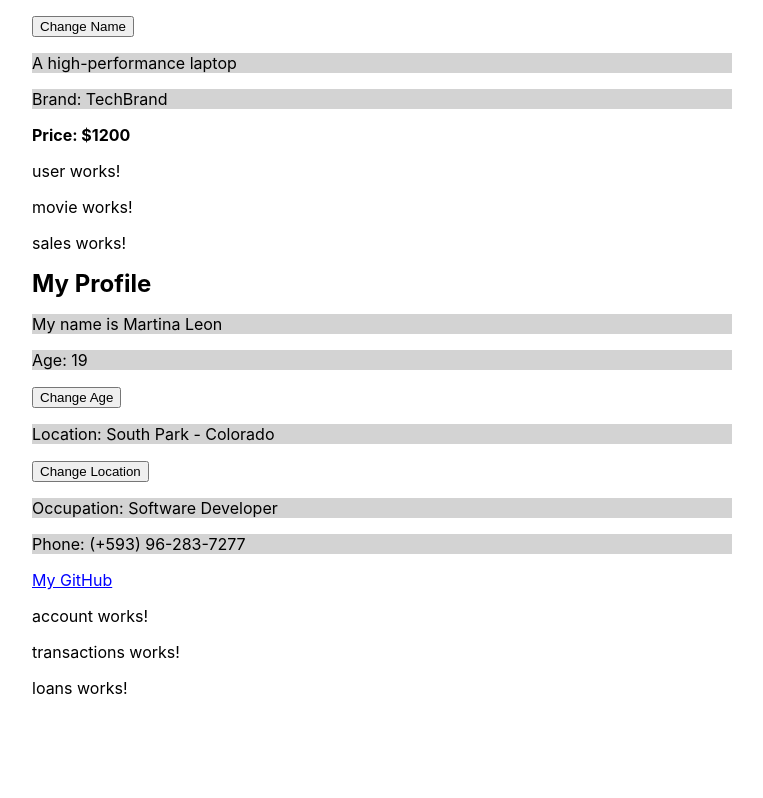
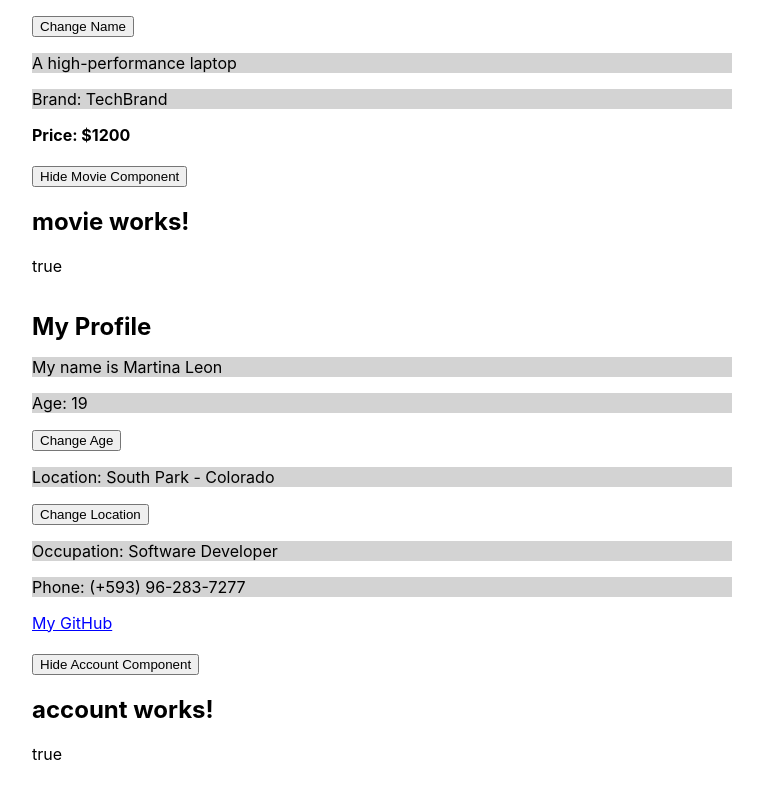
Before and after one commit to Martina350/MODULO-9-ANGULAR, an Angular app in the folder practica-angular/: page / in a window 1280 px wide. Shown: the part 436-1234 px from the top of the page, without its empty margins (258-1021 px from the left). Built offline with nearby package versions, Linux system fonts and the light colour scheme.

Commit message:
General Practice and Hook: ngOnDestroy

```diff
--- a/practica-angular/src/app/account/account.html
+++ b/practica-angular/src/app/account/account.html
@@ -1 +1 @@
-<p>account works!</p>
+<h2>account works!</h2>
--- a/practica-angular/src/app/movie/movie.html
+++ b/practica-angular/src/app/movie/movie.html
@@ -1 +1 @@
-<p>movie works!</p>
+<h2>movie works!</h2>
--- a/practica-angular/src/app/movie/movie.ts
+++ b/practica-angular/src/app/movie/movie.ts
@@ -7,5 +7,10 @@ import { Component } from '@angular/core';
   styleUrl: './movie.css',
 })
 export class Movie {
-
+  ngOnInit() {
+    console.log('Movie component initialized');
+  }
+  ngOnDestroy() {
+    console.log('Movie component destroyed');
+  }
 }
--- a/practica-angular/src/app/product/product.html
+++ b/practica-angular/src/app/product/product.html
@@ -4,6 +4,19 @@
 <p>Brand: {{ brand }}</p>
 <strong>Price: ${{ price }}</strong>
 
-<app-user></app-user>
-<app-movie></app-movie>
-<app-sales></app-sales>
+
+<br>
+<br>
+@if (showMovie==true){
+    <button (click)="hideMovie(false)">Hide Movie Component</button>
+} @else {
+    <button (click)="hideMovie(true)">Show Movie Component</button>
+}
+
+@if (showMovie==true){
+  <app-movie></app-movie>
+}
+
+{{ showMovie }}
+<br>
+<br>
--- a/practica-angular/src/app/product/product.ts
+++ b/practica-angular/src/app/product/product.ts
@@ -1,11 +1,10 @@
 import { Component } from "@angular/core";
 import { Movie } from "../movie/movie";
-import { Sales } from "../sales/sales";
-import { User } from "../user/user";
+
 
 @Component({
   selector: "my-product",
-  imports: [Movie, Sales, User],
+  imports: [Movie],
   templateUrl: "./product.html",
   styleUrls: ["./product.css"]
 })
@@ -16,6 +15,8 @@ export class ProductComponent {
   public brand: string;
   public price: number;
   public description: string;
+
+  public showMovie: boolean = true;
 
   ngOnInit() {
     console.log("ProductComponent ngOnInit called");
@@ -41,4 +42,8 @@ export class ProductComponent {
   changeName(){
     this.name = "Laptop Asus 177h";
   }
+
+  hideMovie(value: boolean){
+    this.showMovie = value;
+  }
 }
--- a/practica-angular/src/app/profile/profile.html
+++ b/practica-angular/src/app/profile/profile.html
@@ -8,6 +8,18 @@
 <p>Phone: {{ phone }}</p>
 <a href="https://github.com/Martina350">My GitHub</a>
 
-<app-account></app-account>
-<app-transactions></app-transactions>
-<app-loans></app-loans>
+<br>
+<br>
+@if (showAccount==true){
+    <button (click)="hideAccount(false)">Hide Account Component</button>
+} @else {
+    <button (click)="hideAccount(true)">Show Account Component</button>
+}
+@if (showAccount==true){
+  <app-account></app-account>
+}
+
+{{ showAccount }}
+
+<br>
+<br>
--- a/practica-angular/src/app/profile/profile.ts
+++ b/practica-angular/src/app/profile/profile.ts
@@ -1,11 +1,10 @@
 import { Component } from "@angular/core";
 import { Account } from "../account/account";
-import { Transactions } from "../transactions/transactions";
-import { Loans } from "../loans/loans";
+
 
 @Component({
   selector: "my-profile",
-  imports: [Account, Transactions, Loans],
+  imports: [Account],
   templateUrl: "./profile.html",
   styleUrls: ["./profile.css"]
 })
@@ -17,6 +16,8 @@ export class ProfileComponent {
   public location: string;
   public occupation: string;
   public phone: string;
+
+  public showAccount: boolean = true;
 
   ngDoCheck() {
     console.log("ProfileComponent updated");
@@ -38,4 +39,8 @@ export class ProfileComponent {
   changeLocation() {
     this.location = "Springfield - The Simpsons";
   }
+
+  hideAccount(value: boolean) {
+    this.showAccount = value;
+  }
 }
```
